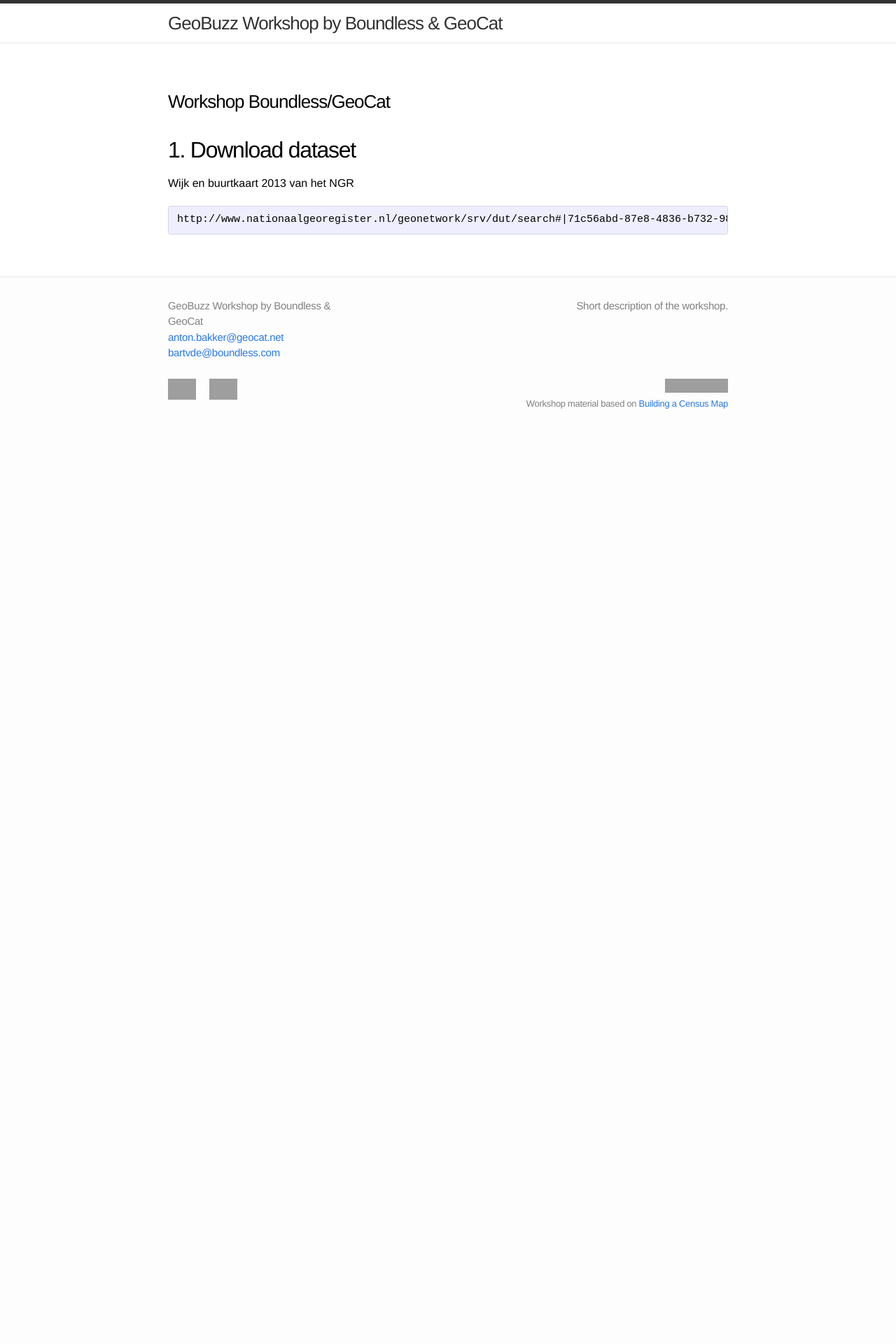
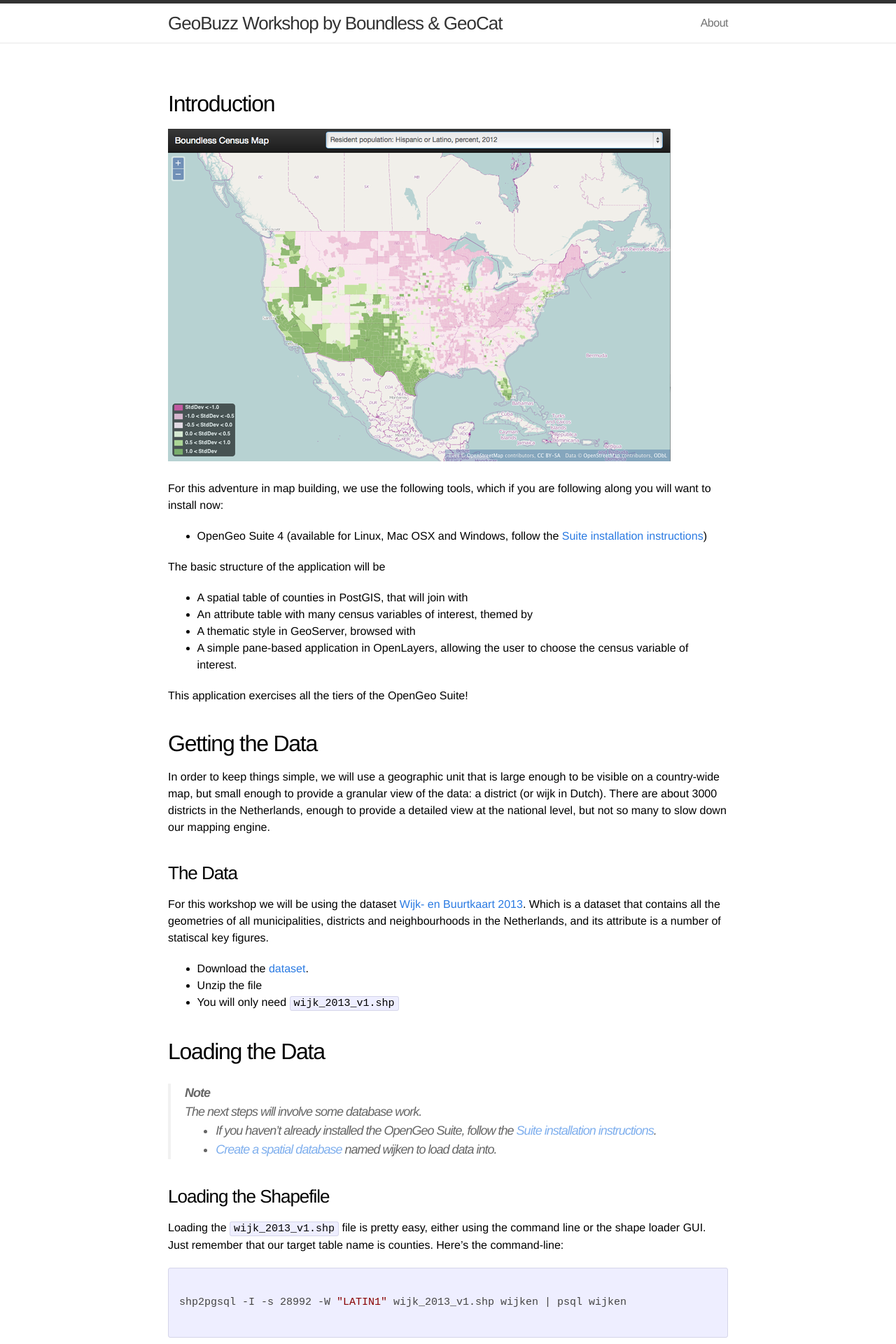
Before and after one commit to arbakker/workshop-boundless-geocat, a Jekyll site: the page built from index.md, in a window 1280 px wide. Shown: the top 1920 px of the page at 70% size. Built offline with Jekyll 4.4.1, drawn with Linux system fonts in a browser that asks for light colours; nearby versions of some CDN libraries; before the commit the page ends 900 px from its top, so only the background shows below that; some of the changed text lies outside the part shown; grey boxes are pictures that could not be loaded.

Commit message:
added more workshop material

```diff
--- a/_includes/head.html
+++ b/_includes/head.html
@@ -8,5 +8,10 @@
 
     <!-- Custom CSS -->
     <link rel="stylesheet" href="{{ "/css/main.css" | prepend: site.baseurl }}">
+    <link rel="stylesheet" href="//cdnjs.cloudflare.com/ajax/libs/highlight.js/8.3/styles/default.min.css">
+    <script src="//cdnjs.cloudflare.com/ajax/libs/highlight.js/8.3/highlight.min.js"></script>
+    <script>hljs.initHighlightingOnLoad();</script>
+
+
 
 </head>
--- a/about.md
+++ b/about.md
@@ -1,6 +1,6 @@
 ---
 layout: page
-title:
+title: About
 permalink: /about/
 ---
 
--- a/css/main.css
+++ b/css/main.css
@@ -229,7 +229,6 @@
 .post code {
   border: 1px solid #d5d5e9;
   background-color: #eef;
-  padding: 8px 12px;
   -webkit-border-radius: 3px;
   -moz-border-radius: 3px;
   border-radius: 3px;
@@ -245,7 +244,7 @@
 .post pre code {
   border: 0;
   padding-right: 0;
-  padding-left: 0;
+  padding-left: 2em;
 }
 
 /* terminal */
@@ -408,3 +407,7 @@
     margin: 0 0 15px; }
 
 }
+
+.post-content > pre{
+  margin: 0px 0px;
+}
--- a/index.md
+++ b/index.md
@@ -3,10 +3,88 @@
 permalink: /
 ---
 
-### Workshop Boundless/GeoCat
 
-## 1. Download dataset
+## Introduction
 
-Wijk en buurtkaart 2013 van het NGR
 
-    http://www.nationaalgeoregister.nl/geonetwork/srv/dut/search#|71c56abd-87e8-4836-b732-98d73c73c112
+![app](img/census_hispanic.png)
+
+For this adventure in map building, we use the following tools, which if you are following along you will want to install now:
+
+- OpenGeo Suite 4 (available for Linux, Mac OSX and Windows, follow the [Suite installation instructions](http://suite.opengeo.org/opengeo-docs/installation/index.html))
+
+The basic structure of the application will be
+
+- A spatial table of counties in PostGIS, that will join with
+- An attribute table with many census variables of interest, themed by
+- A thematic style in GeoServer, browsed with
+- A simple pane-based application in OpenLayers, allowing the user to choose the census variable of interest.
+
+This application exercises all the tiers of the OpenGeo Suite!
+
+
+## Getting the Data
+
+In order to keep things simple, we will use a geographic unit that is large enough to be visible on a country-wide map, but small enough to provide a granular view of the data: a district (or wijk in Dutch).
+There are about 3000 districts in the Netherlands, enough to provide a detailed view at the national level, but not so many to slow down our mapping engine.
+
+
+### The Data
+
+For this workshop we will be using the dataset [Wijk- en Buurtkaart 2013](http://www.nationaalgeoregister.nl/geonetwork/srv/dut/search#|71c56abd-87e8-4836-b732-98d73c73c112
+). Which is a dataset that contains all the geometries of all municipalities, districts and neighbourhoods in the Netherlands, and its attribute is a number of statiscal key figures.
+
+- Download the [dataset](http://www.cbs.nl/nl-NL/menu/themas/dossiers/nederland-regionaal/links/2013-buurtkaart-shape-versie-1-el.htm).
+- Unzip the file
+- You will only need `wijk_2013_v1.shp`
+
+
+## Loading the Data
+
+> **Note**
+>
+> The next steps will involve some database work.
+>
+>- If you haven’t already installed the OpenGeo Suite, follow the [Suite installation instructions](http://suite.opengeo.org/opengeo-docs/installation/index.html).
+>- [Create a spatial database](http://suite.opengeo.org/opengeo-docs/dataadmin/pgGettingStarted/createdb.html) named wijken to load data into.
+
+### Loading the Shapefile
+
+Loading the `wijk_2013_v1.shp` file is pretty easy, either using the command line or the shape loader GUI. Just remember that our target table name is counties. Here’s the command-line:
+
+<pre>
+  <code class="bash">shp2pgsql -I -s 28992 -W "LATIN1" wijk_2013_v1.shp wijken | psql wijken</code>
+</pre>
+
+And this is what the GUI looks like:
+
+![gui_shploader](http://workshops.boundlessgeo.com/tutorial-censusmap/_images/shploader.png)
+
+Note that, that the shapefile contains a number of attributes
+
+## Drawing the Map
+Our challenge now is to set up a rendering system that can easily render any of our 59 columns of census data as a map.
+
+We could define 59 layers in GeoServer, and set up 59 separate styles to provide attractive renderings of each variable. But that would be a lot of work, and we’re much too lazy to do that. What we want is a single layer that can be re-used to render any column of interest.
+
+### One Layer to Rule them All
+
+Using a [parametric SQL](http://docs.geoserver.org/stable/en/user/data/database/sqlview.html#using-a-parametric-sql-view) view we can define a SQL-based layer definition that allows us to change the column of interest by substituting a variable when making a WMS map rendering call.
+
+For example, this SQL definition will allow us to substitute any column we want into the map rendering chain:
+
+<pre>
+  <code class="sql">SELECT census.fips, counties.geom, %column% AS data
+    FROM census JOIN counties USING (fips);</code>
+</pre>
+
+## Building the App
+
+## Conclusion
+We’ve built an application for browsing 51 different census variables, using less than 51 lines of JavaScript application code, and demonstrating:
+- SQL views provide a powerful means of manipulating data on the fly.
+- Standard deviations make for attractive visualization breaks.
+- Professionally generated color palettes are better than programmer generated ones.
+- Simple OpenLayers applications are easy to build.
+- Census data can be really, really interesting!
+- The application is easy to extend. With 20 more lines of code we can handle clicks and display feature information.
```
Also changed, not shown: img/census_hispanic.png (added), 1 other file.
